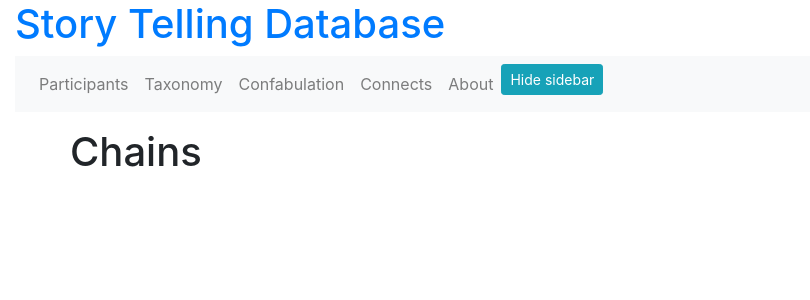
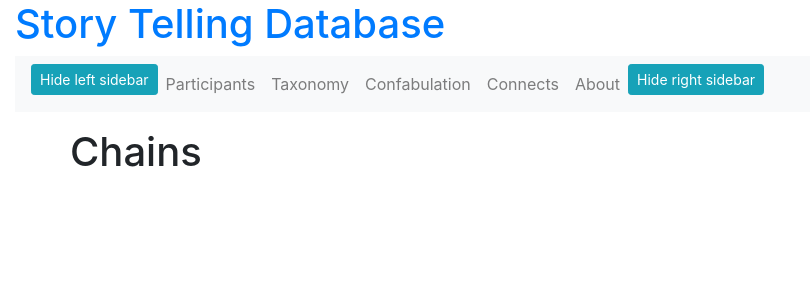
Before and after one commit to juliabiro/confabulations_v3, a Django app: page /chain/ in a window 1280 px wide. Shown: the top 300 px of the page, without its empty margins (0-810 px from the left). Run offline with Django 3.2, Linux system fonts and the light colour scheme; the visitor is signed in with stand-in values (Sample User, id 1); data that the repository does not hold is empty; some libraries are stand-ins or nearby versions.

Commit message:
indiviudally toggleable sidebars with smart buttons

```diff
--- a/templates/base.html
+++ b/templates/base.html
@@ -22,8 +22,9 @@
             {% block navigation %}{% endblock %}
         </div>
         <div class="wrapper">
-            <nav id="sidebar">
-                {% block sidebar %}
+            <nav class="sidebar" id="sidebar_left">
+                {% block sidebar_left %}
+                {% include "sidebar_left.html" %}
                 {% endblock %}
             </nav>
             <div class="container" id="block-content">
@@ -33,7 +34,14 @@
                         {% endblock %}
                     </div>
                 </div>
-        </div><!-- block-content>
+            </div>
+
+            <nav class="sidebar" id="sidebar_right">
+                {% block sidebar_right %}
+                {% include "sidebar_right.html" %}
+                {% endblock %}
+            </nav>
+
         </div>
     </body>
 </html>
--- a/templates/confabulation/base.html
+++ b/templates/confabulation/base.html
@@ -1,7 +1,4 @@
 {% extends 'base.html' %}
-                {% block sidebar %}
-                {% include "sidebar.html" %}
-                {% endblock %}
 {% block navigation %}
 {% include '../navigation.html' %}
 {% endblock %}
--- a/templates/confabulation/participantView.html
+++ b/templates/confabulation/participantView.html
@@ -71,5 +71,4 @@
     {% story_to_story_connection_list story_connections_inter%}
     {% endif %}
 </div>
-</div>
 {% endblock %}
--- a/templates/navigation.html
+++ b/templates/navigation.html
@@ -5,6 +5,13 @@
 
     <div class="collapse navbar-collapse" id="navbarSupportedContent">
         <ul class="navbar-nav mr-auto">
+            <li class="nav-item">
+                    <button type="button" id="sidebarLeftCollapse" class="btn btn-info btn-sm">
+                        <i class="fas fa-align-left"></i>
+Hide left sidebar
+                    </button>
+
+            </li>
             <li class="nav-item dropdown">
                 <a class="nav-link"  id="navbarDropdown" role="button" data-toggle="dropdown" aria-haspopup="true" aria-expanded="false">
                     Participants
@@ -76,9 +83,9 @@
                 </ul>
             </li>
             <li class="nav-item">
-                    <button type="button" id="sidebarCollapse" class="btn btn-info btn-sm">
+                    <button type="button" id="sidebarRightCollapse" class="btn btn-info btn-sm">
                         <i class="fas fa-align-left"></i>
-                        <span>Hide sidebar</span>
+Hide right sidebar
                     </button>
 
             </li>
--- /dev/null
+++ b/templates/sidebar_left.html
@@ -0,0 +1,19 @@
+{% block sidebar_left %}
+        <ul class="list-unstyled components">
+            <li>
+
+                {% if sidebar %}
+                {% if sidebar.participants %}
+                <a href="#pageSubmenu" data-toggle="collapse" aria-expanded="false" class="dropdown-toggle">Participants</a>
+                <ul class="collapse list-unstyled" id="pageSubmenu">
+                    {% for p in sidebar.participants %}
+                    <li>
+                        <a href="{{p.link}}">{{p.name}}</a>
+                    </li>
+                    {% endfor%}
+                </ul>
+                {% endif %}
+                {% endif %}
+            </li>
+        </ul>
+{% endblock %}
--- a/templates/sidebar.html
+++ b/templates/sidebar_right.html
@@ -1,4 +1,4 @@
-{% block sidebar %}
+{% block sidebar_right %}
         <ul class="list-unstyled components">
             <li>
 
```
Also changed, not shown: 2 other files. Lines whose indentation alone changed are shown as unchanged.
